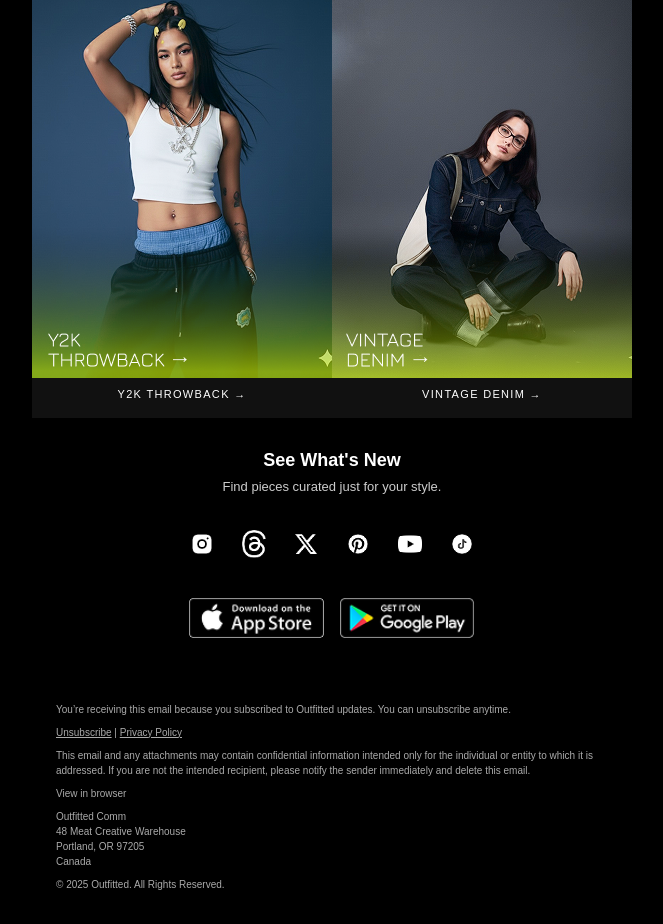
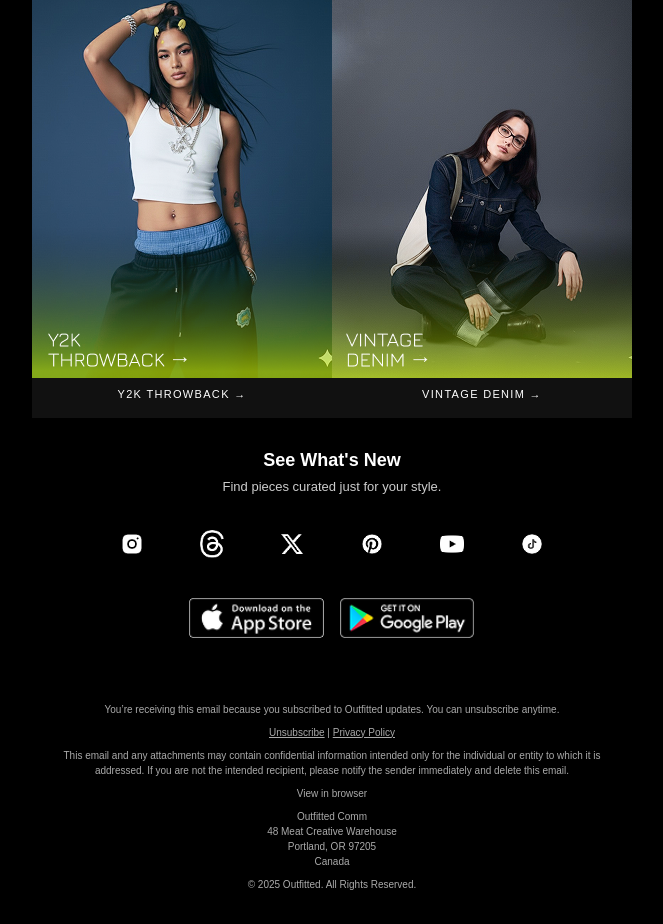
Before and after one commit to Taka0330-jp/outfitted-email, a website: page index.html in a window 1280 px wide. Shown: the part 1128-2052 px from the top of the page, without its empty margins (308-971 px from the left). Drawn offline with Linux system fonts and the light colour scheme.

Commit message:
update style

```diff
--- a/index.html
+++ b/index.html
@@ -177,7 +177,7 @@
     }
 
     .social-row td {
-      padding: 0 14px;
+      padding: 0 28px;
     }
 
     /* ===== APP BADGES ===== */
@@ -202,7 +202,7 @@
   </style>
 </head>
 
-<body>
+<body style="margin:0; padding:0; background-color:#000000;" bgcolor="#000000">
 
   <!-- Outer Wrapper -->
   <table role="presentation" width="100%" cellspacing="0" cellpadding="0" border="0" class="wrapper">
@@ -382,19 +382,21 @@
           <!-- FOOTER TEXT -->
           <tr>
             <td class="footer-text">
-              <p>You’re receiving this email because you subscribed to Outfitted updates. You can unsubscribe anytime.
+              <p align="center">You’re receiving this email because you subscribed to Outfitted updates. You can
+                unsubscribe anytime.
               </p>
-              <p><u>Unsubscribe</u> | <u>Privacy Policy</u></p>
-              <p>This email and any attachments may contain confidential information intended only for the individual or
+              <p align="center"><u>Unsubscribe</u> | <u>Privacy Policy</u></p>
+              <p align="center">This email and any attachments may contain confidential information intended only for
+                the individual or
                 entity to which it is addressed. If you are not the intended recipient, please notify the sender
                 immediately and delete this email.</p>
-              <p>View in browser</p>
-              <p>Outfitted Comm<br>
+              <p align="center">View in browser</p>
+              <p align="center">Outfitted Comm<br>
                 48 Meat Creative Warehouse<br>
                 Portland, OR 97205<br>
                 Canada
               </p>
-              <p>© 2025 Outfitted. All Rights Reserved.</p>
+              <p align="center">© 2025 Outfitted. All Rights Reserved.</p>
             </td>
           </tr>
 
```
